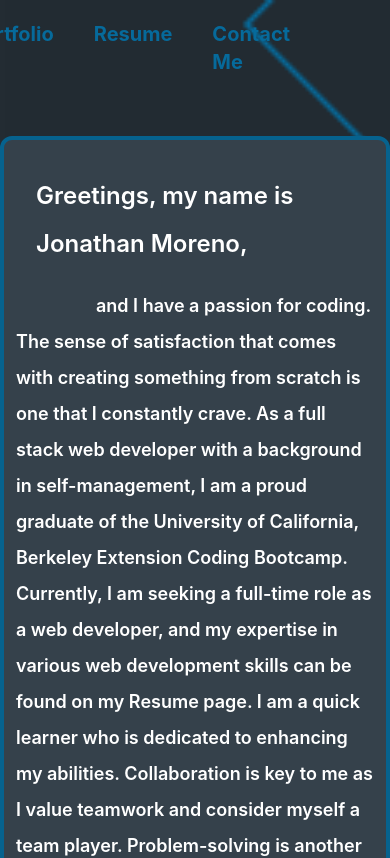
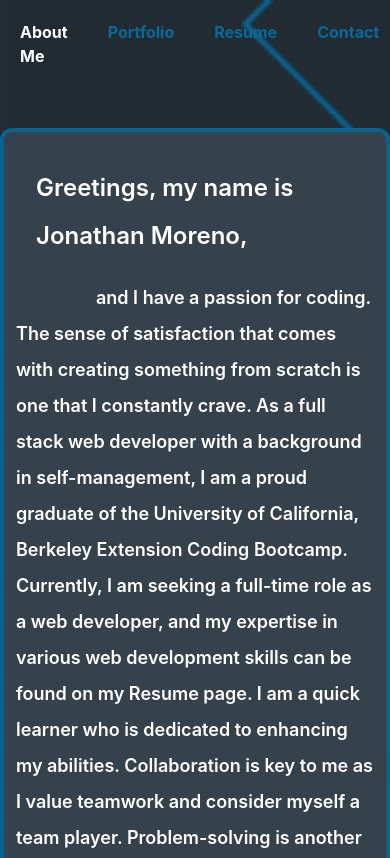
Before and after one commit to johnfrom209/portfolio-react, a React (Create React App) app in the folder portfolio/: page / in a window 390 px wide. Shown: the top 858 px of the page. Built offline with nearby package versions, Linux system fonts and the light colour scheme.

Commit message:
Made font responsive for mobile. made the contact form bigger

```diff
--- a/portfolio/src/components/Contact.js
+++ b/portfolio/src/components/Contact.js
@@ -54,9 +54,9 @@ function ContactForm() {
 
     return (
         <div className='mt-20 mb-44 xl:mb-20  font-bold place-content-center flex justify-center'>
-            <div className='bg-sColorll rounded-xl p-5 xl:w-3/12 border-4 border-mColord'>
-                <h4 className='text-5xl text-mColord ml-5  mb-5 flex '>Contact Me</h4>
-                <h3 className='text-xl text-mColord ml-5  mb-5 flex '>johnfrom209@gmail.com</h3>
+            <div className='bg-sColorll rounded-xl p-5 xl:w-4/12 border-4 border-mColord'>
+                <h4 className='text-5xl text-mColord ml-5  mb-5 flex justify-center'>Contact Me</h4>
+                <h3 className='text-xl text-mColord ml-5  mb-5 flex justify-center'>johnfrom209@gmail.com</h3>
                 <form className="form place-self-center text-xl ">
                     <input
                         className='block mx-auto my-5 w-10/12 h-10 rounded-xl p-5'
--- a/portfolio/src/components/Nav.js
+++ b/portfolio/src/components/Nav.js
@@ -3,8 +3,8 @@ import React from 'react';
 function Nav({ currentPage, handlePageChange }) {
 
     return (
-        <nav className='flex-1 text-mainColor font-bold text-xl '>
-            <ul className='flex place-content-end mr-20'>
+        <nav className='flex flex-1 text-mainColor font-bold xl:text-xl xl:place-content-end '>
+            <ul className='flex  '>
                 <li className='p-5'><a
                     href='#AboutMe'
                     onClick={() => handlePageChange('AboutMe')}
@@ -21,15 +21,15 @@ function Nav({ currentPage, handlePageChange }) {
                 <li className='p-5'><a
                     href='#Resume'
                     onClick={() => handlePageChange('Resume')}
-                    className={currentPage === 'Resume' ? 'active:text-mColord active' : 'hover:text-mColorll nav-link active:text-mColord'}
+                    className={currentPage === 'Resume' ? ' active' : 'hover:text-mColorll nav-link active:text-mColord'}
                 >
                     Resume </a> </li>
                 <li className='p-5'><a
                     href='#Contact'
                     onClick={() => handlePageChange('Contact')}
-                    className={currentPage === 'Contact' ? 'hover:text-mColorll active:text-mColord active' : 'hover:text-mColorll nav-link active:text-mColord'}
+                    className={currentPage === 'Contact' ? 'hover:text-mColorll active' : 'hover:text-mColorll nav-link active:text-mColord'}
                 >
-                    Contact Me </a> </li>
+                    Contact</a> </li>
             </ul>
         </nav>
     )
```
